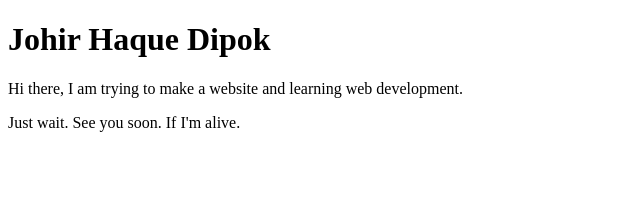
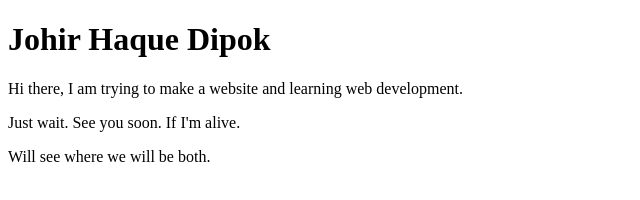
Before and after one commit to johirhaquedipok/css, a plain HTML site: page hello.html in a window 1280 px wide. Shown: the whole page, without its empty margins (0-640 px from the left). Drawn offline with Linux system fonts and the light colour scheme.

Commit message:
another p added

```diff
--- a/hello.html
+++ b/hello.html
@@ -9,5 +9,6 @@
     <h1>Johir Haque Dipok</h1>
     <p>Hi there, I am trying to make a website and learning web development.</p>
     <p> Just wait. See you soon. If I'm alive.</p>
+    <p>Will see where we will be both.</p>
 </body>
 </html>
```
